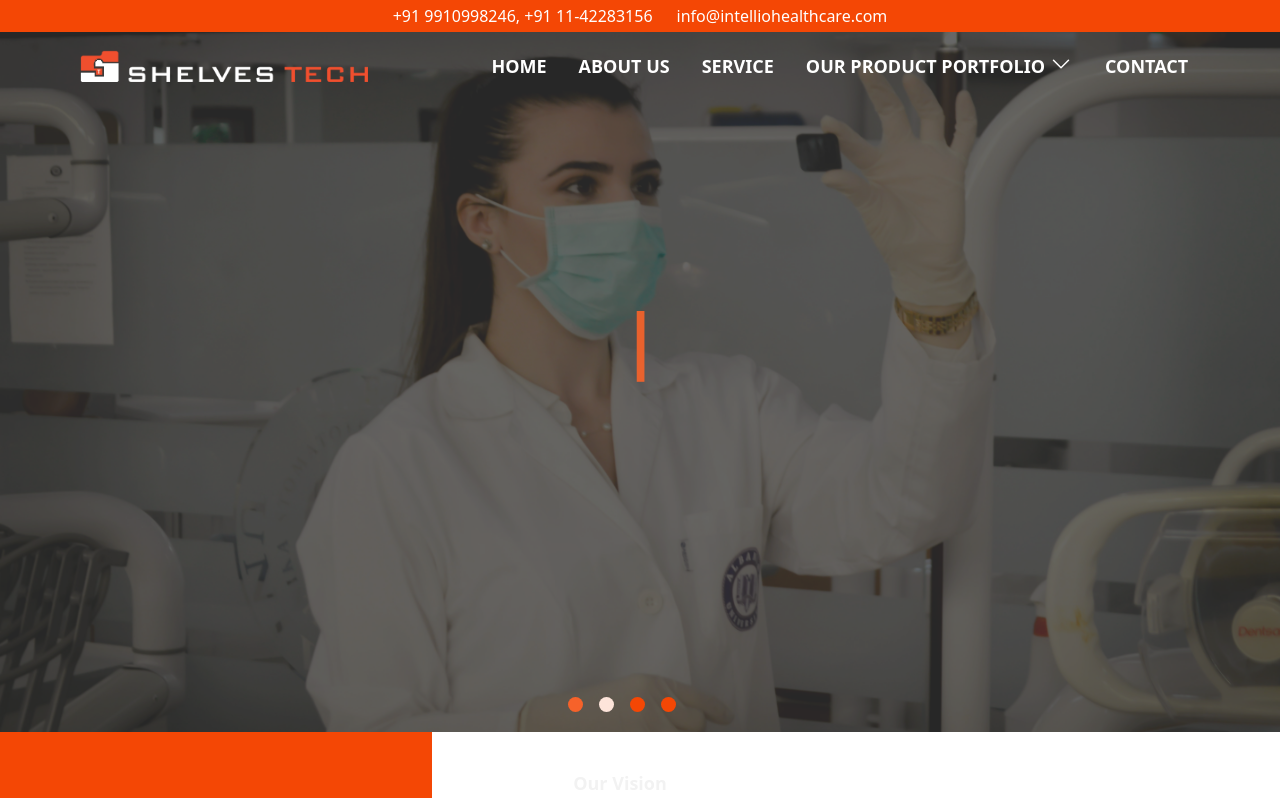
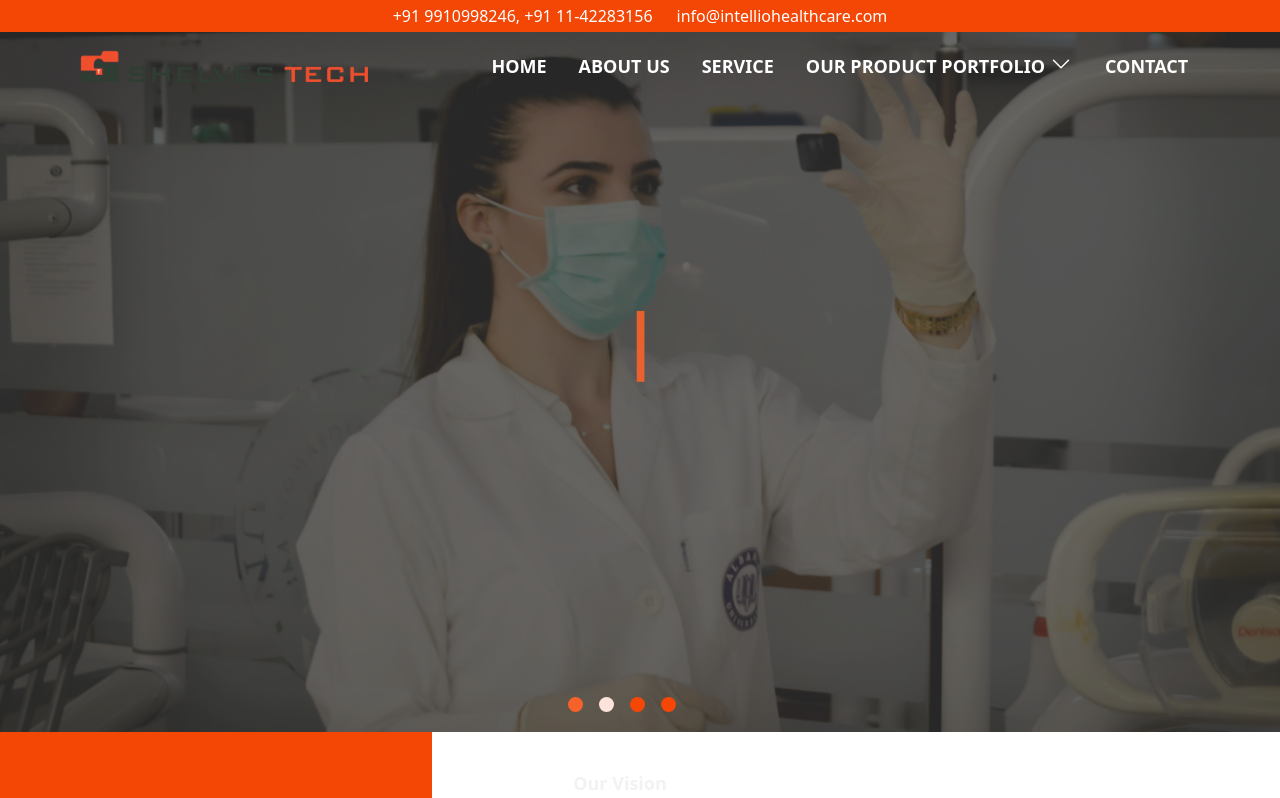
Before and after one commit to shivamdev24/ReactPractice, a React (Vite) app: page / in a window 1280 px wide. Shown: the top 798 px of the page. Built offline with nearby package versions, Linux system fonts and the light colour scheme.

Commit message:
update logo

```diff
--- a/src/Components/Navbar.jsx
+++ b/src/Components/Navbar.jsx
@@ -1,172 +1,3 @@
-// import { useState, useEffect } from "react";
-// import { Link } from "react-router-dom";
-// import Logo from "../assets/img/logo.png";
-// import Logodark from '../assets/img/logo-dark.png'
-
-
-
-// const navlink = [
-//     {
-//         title: "HOME",
-//         to: "/",
-//         svg: "",
-//     },
-//     {
-//         title: "ABOUT US",
-//         to: "/aboutUs",
-//         svg: "",
-//     },
-//     {
-//         title: "SERVICE",
-//         to: "/service",
-//         svg: "",
-//     },
-//     {
-//         title: "OUR PRODUCT PORTFOLIO",
-//         to: "/productPortfolio",
-//         svg: (
-//             <svg
-//                 xmlns="http://www.w3.org/2000/svg"
-//                 fill="none"
-//                 viewBox="0 0 24 24"
-//                 strokeWidth={1.5}
-//                 stroke="currentColor"
-//                 className="w-6 h-6"
-//             >
-//                 <path
-//                     strokeLinecap="round"
-//                     strokeLinejoin="round"
-//                     d="m19.5 8.25-7.5 7.5-7.5-7.5"
-//                 />
-//             </svg>
-//         ),
-//         subItems: [
-//             {
-//                 title: "Medical & Surgical Equipment",
-//                 to: "/",
-//             },
-//             {
-//                 title: "Medical Consumables",
-//                 to: "/",
-//             },
-//             {
-//                 title: "Laboratory Solutions",
-//                 to: "/",
-//             },
-//         ],
-//     },
-//     {
-//         title: "CONTACT",
-//         to: "/contact",
-//         svg: "",
-//     },
-// ];
-
-// export default function Navbar() {
-//     const [isTop, setIsTop] = useState(true);
-//     const [showSubmenu, setShowSubmenu] = useState(false);
-//     const [currentSubmenuIndex, setCurrentSubmenuIndex] = useState(null);
-
-//     useEffect(() => {
-//         const handleScroll = () => {
-//             const scrollTop = window.scrollY;
-//             const isTop = scrollTop < 10;
-//             setIsTop(isTop);
-//         };
-
-//         window.addEventListener("scroll", handleScroll);
-//         return () => {
-//             window.removeEventListener("scroll", handleScroll);
-//         };
-//     }, []);
-
-//     const handleMouseEnter = (index) => {
-//         if (navlink[index].subItems) {
-//             setCurrentSubmenuIndex(index);
-//             setShowSubmenu(true);
-//         }
-//     };
-
-//     const handleMouseLeave = () => {
-//         setShowSubmenu(false);
-//         setCurrentSubmenuIndex(null);
-//     };
-
-//     return (
-//      <div
-//       className={`fixed w-full top-0 z-50 duration-500 ${
-//        isTop ? "text-white lg:pt-10 " : "text-darknavyblue bg-white border "
-//       }`}
-//      >
-//       <div className="flex md:justify-around justify-between px-6 py-2 items-center">
-//        <Link tp="/">
-//         <div className="font-3xl">
-//          {isTop ? (
-//           <>
-//            <img src={Logo} className="w-32 sm:w-full" alt="" />
-//           </>
-//          ) : (
-//           <>
-//            <img src={Logodark} className="w-32 sm:w-full" alt="" />
-//           </>
-//          )}
-//         </div>
-//        </Link>
-//        <div className="lg:hidden block">
-//         <svg
-//          xmlns="http://www.w3.org/2000/svg"
-//          fill="none"
-//          viewBox="0 0 24 24"
-//          strokeWidth={1.5}
-//          stroke="currentColor"
-//          className="w-6 h-6"
-//         >
-//          <path
-//           strokeLinecap="round"
-//           strokeLinejoin="round"
-//           d="M3.75 6.75h16.5M3.75 12h16.5m-16.5 5.25h16.5"
-//          />
-//         </svg>
-//        </div>
-//        <div className="hidden md:block">
-//         <div className="flex gap-2">
-//          {navlink.map((items, index) => (
-//           <div
-//            key={index}
-//            onMouseEnter={() => handleMouseEnter(index)}
-//            onMouseLeave={handleMouseLeave}
-//           >
-//            <Link
-//             className="flex gap-1 p-3 font-semibold hover:text-orange duration-300"
-//             to={items.to}
-//            >
-//             {items.title} {items.svg}
-//            </Link>
-//            {showSubmenu && currentSubmenuIndex === index && items.subItems && (
-//             <div className="absolute bg-orange text-white w-64 rounded-b-lg rounded-l-lg top-19">
-//              <ul className="p-2 flex flex-col gap-2">
-//               {items.subItems.map((subItem, subIndex) => (
-//                <li key={subIndex}>
-//                 <Link
-//                  className="w-full flex rounded hover:bg-white font-semibold hover:text-orange px-2 duration-300 py-1"
-//                  to={subItem.to}
-//                 >
-//                  {subItem.title}
-//                 </Link>
-//                </li>
-//               ))}
-//              </ul>
-//             </div>
-//            )}
-//           </div>
-//          ))}
-//         </div>
-//        </div>
-//       </div>
-//      </div>
-//     );
-// }
-
 
 
 
@@ -275,10 +106,15 @@ export default function Navbar() {
          <Link to="/">
            <div className="font-3xl">
              <img
+               src={Logodark}
+               className="w-32 sm:w-72"
+               alt="Logo"
+             />
+             {/* <img
                src={isTop ? Logo : Logodark}
                className="w-32 sm:w-72"
                alt="Logo"
-             />
+             /> */}
            </div>
          </Link>
          <div className="lg:hidden block">
```
